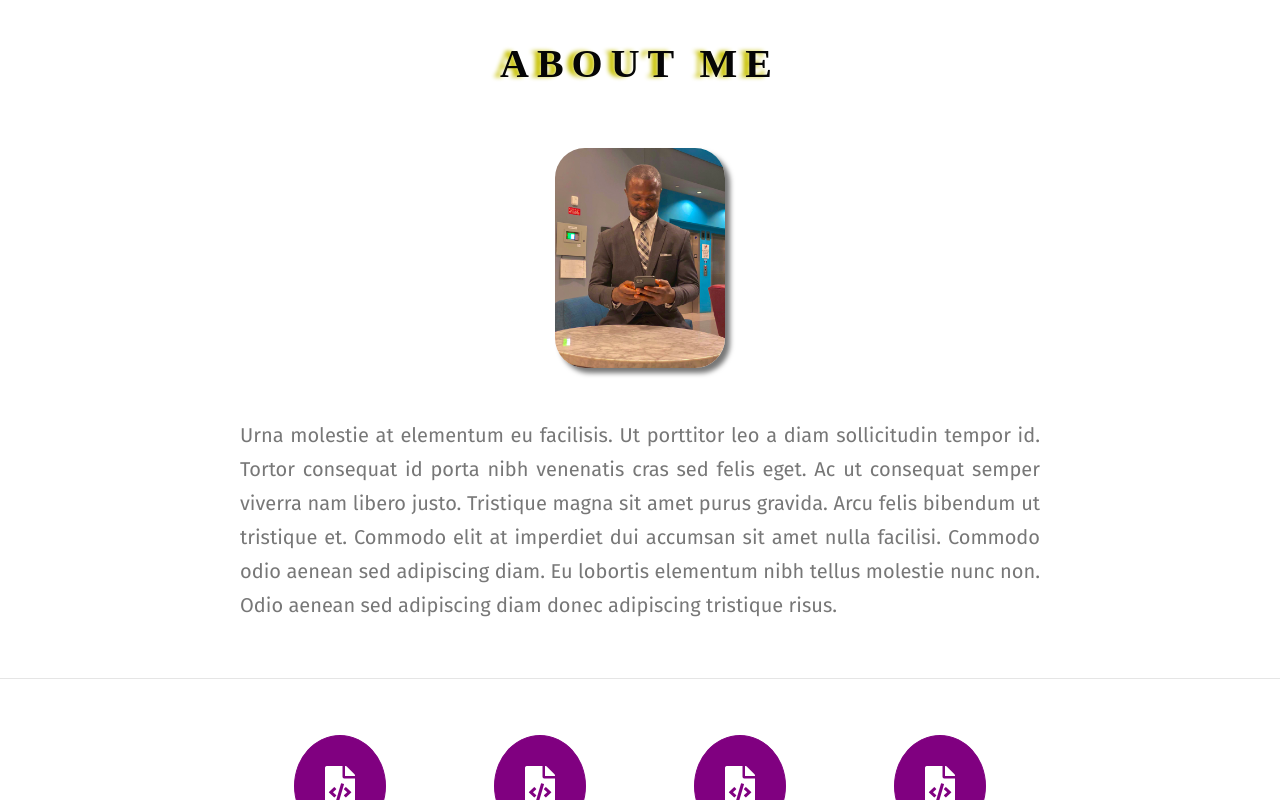
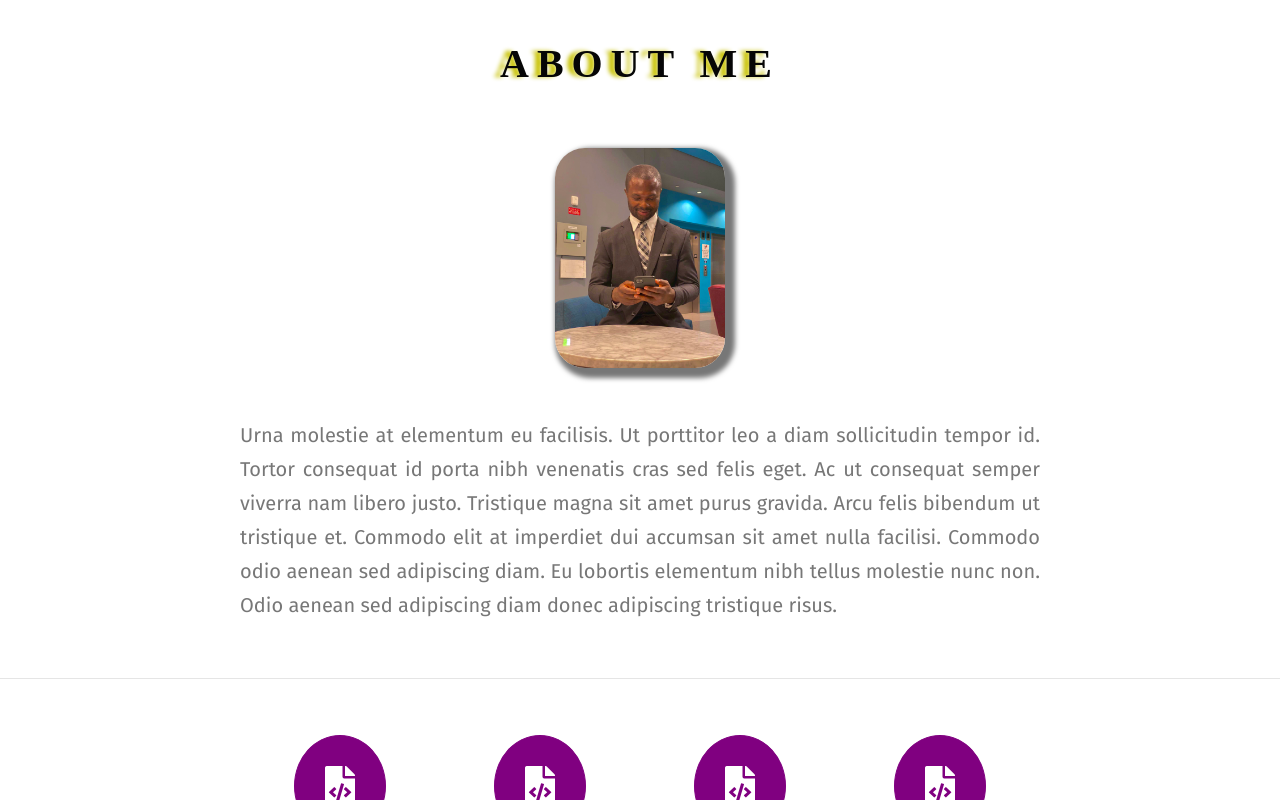
Before and after one commit to YakubuAmidu/portfolio3, a React (Create React App) app: page /portfolio in a window 1280 px wide. In both pictures the pointer is over the picture 640 px from the left and 258 px from the top of the page. Shown: the top 800 px of the page. Built offline with nearby package versions, Linux system fonts and the light colour scheme.

Commit message:
Initial commit

```diff
--- a/src/components/App.css
+++ b/src/components/App.css
@@ -177,7 +177,7 @@ body {
 }
 
 .profile2:hover {
-  box-shadow: 5px 5px 5px 0px;
+  box-shadow: 5px 5px 5px 5px;
   transition: 0.4s ease-out;
 }
 
@@ -235,7 +235,7 @@ body {
 }
 
 .cssone:hover {
-  box-shadow: 5px 5px 5px 0px;
+  box-shadow: 5px 5px 5px 5px;
   transition: 0.7s ease-out;
 }
 
```
